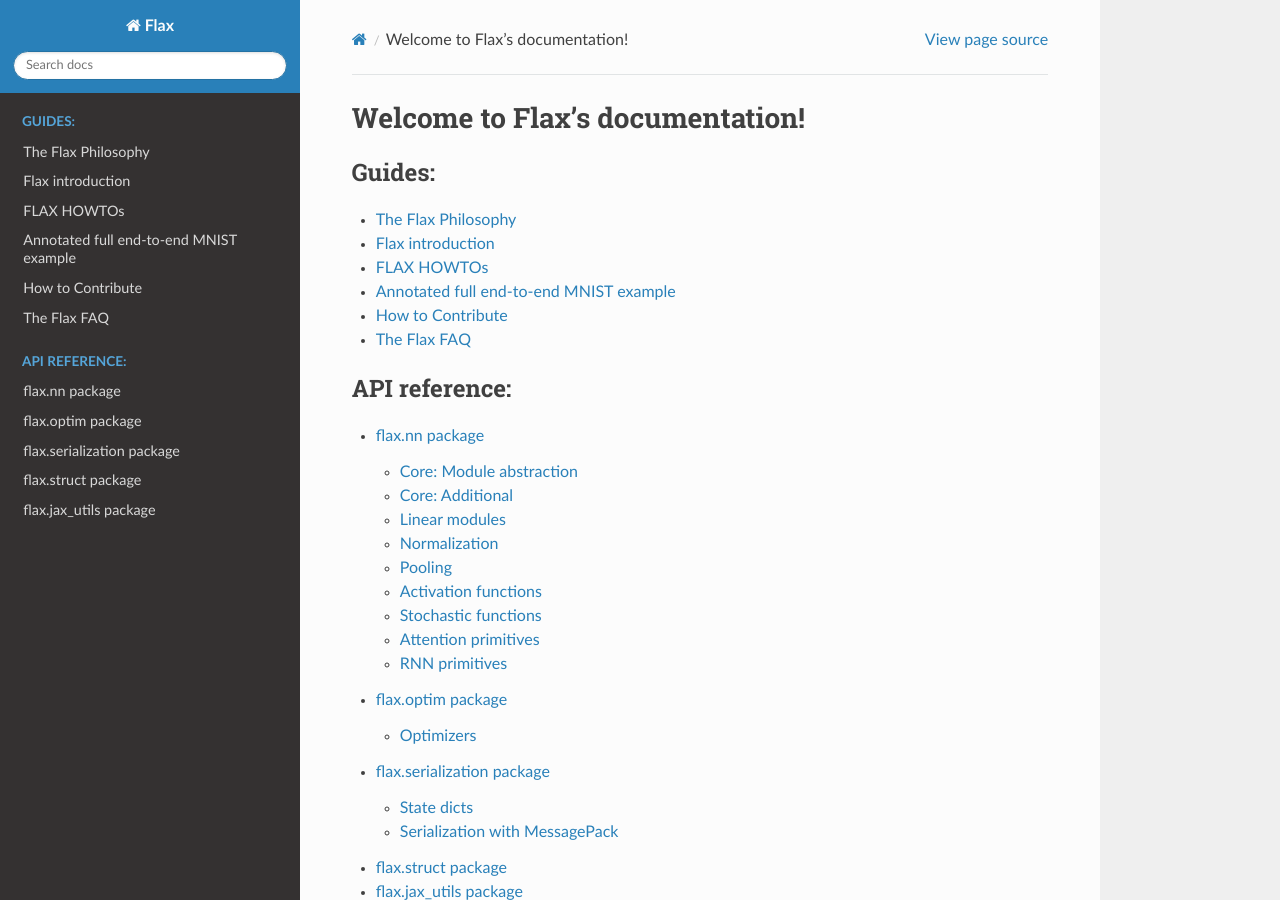
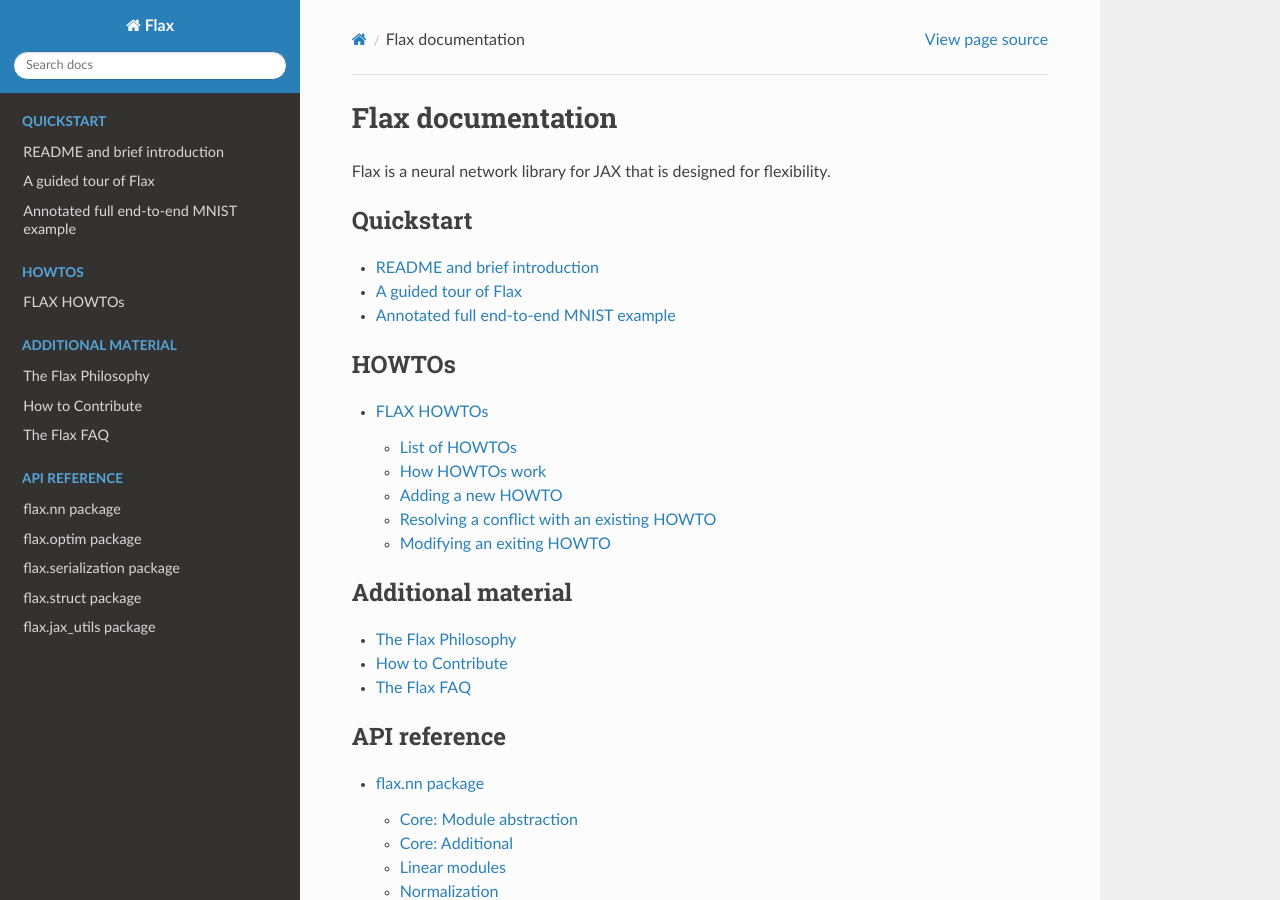
Before and after one commit to bortkomencw/flax, a Sphinx documentation site: the page built from docs/index.rst, in a window 1280 px wide and 900 px high. Built offline with Sphinx 7.4.7 and the Read the Docs theme 2.0.0, drawn with Linux system fonts in a browser that asks for light colours.

Commit message:
Restructure RTD landing page
Highlight more important content at the top, rename intro -> guided
tour.

```diff
--- a/docs/index.rst
+++ b/docs/index.rst
@@ -3,23 +3,36 @@
    You can adapt this file completely to your liking, but it should at least
    contain the root `toctree` directive.
 
-Welcome to Flax's documentation!
-================================
+Flax documentation
+==================
+
+Flax is a neural network library for JAX that is designed for flexibility.
 
 .. toctree::
    :maxdepth: 1
-   :caption: Guides:
+   :caption: Quickstart
+
+   README and brief introduction <https://github.com/google/flax/tree/prerelease>
+   notebooks/flax_guided_tour
+   annotated_mnist
+
+.. toctree::
+   :maxdepth: 2
+   :caption: HOWTOs
+
+   howtos
+
+.. toctree::
+   :maxdepth: 1
+   :caption: Additional material
 
    philosophy
-   notebooks/flax_intro
-   howtos
-   annotated_mnist
    contributing
    faq
 
 .. toctree::
    :maxdepth: 2
-   :caption: API reference:
+   :caption: API reference
 
    flax.nn
    flax.optim
```
Also changed, not shown: docs/notebooks/flax_guided_tour.ipynb.
